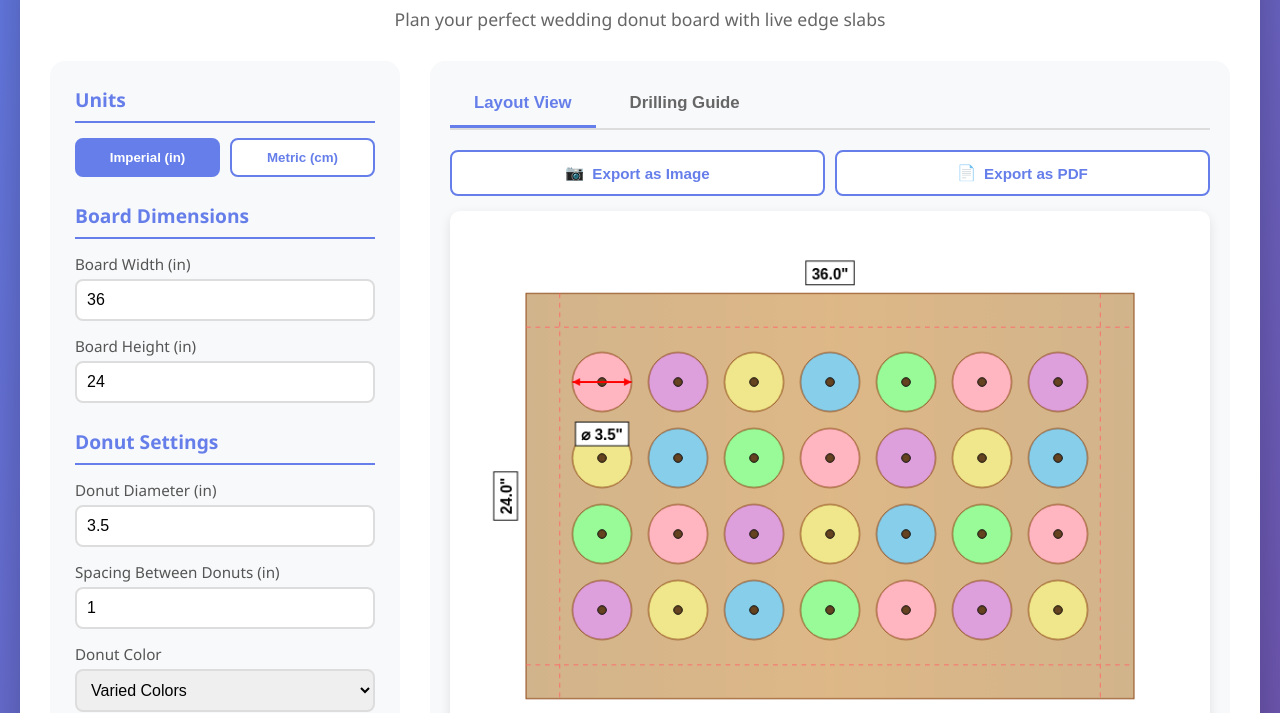
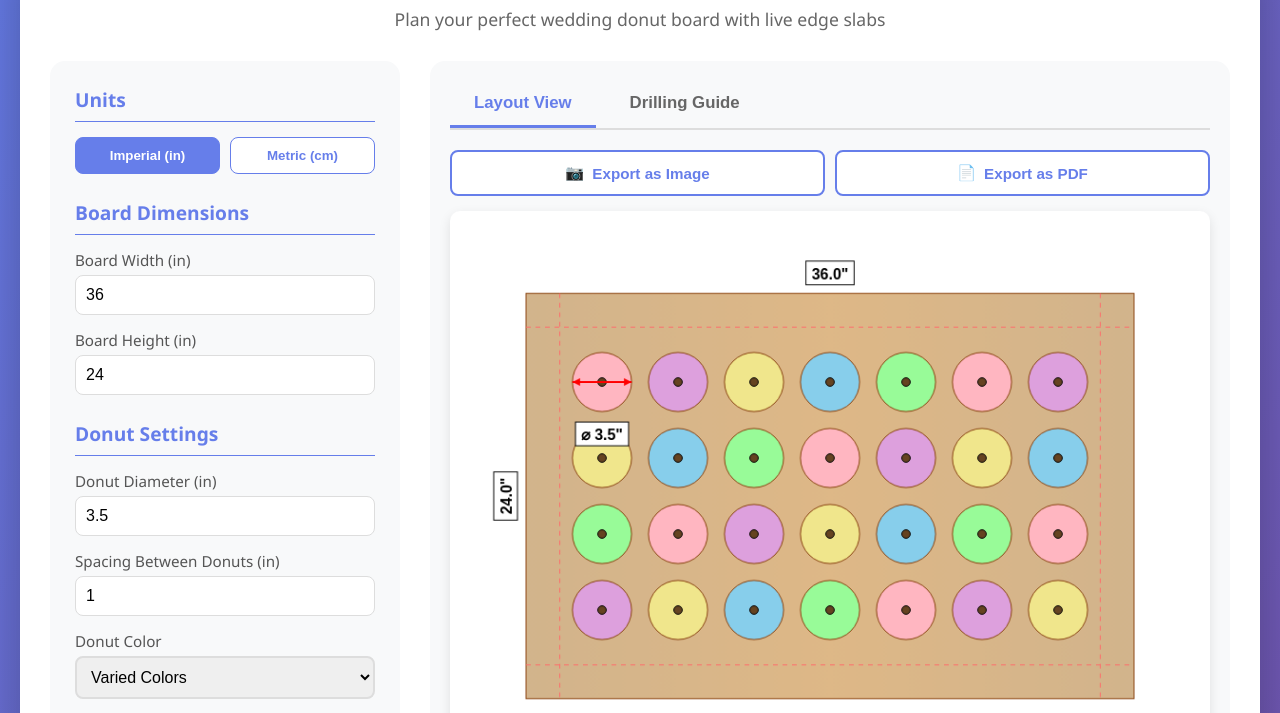
Before and after one commit to thesofrat/donut-board, a plain HTML site: page index.html in a window 1280 px wide. Shown: the part 108-821 px from the top of the page. Drawn offline with Linux system fonts and the light colour scheme.

Commit message:
Update index.html

```diff
--- a/index.html
+++ b/index.html
@@ -63,7 +63,7 @@
             color: #667eea;
             margin-bottom: 15px;
             font-size: 1.2em;
-            border-bottom: 2px solid #667eea;
+            border-bottom: 1px solid #667eea;
             padding-bottom: 8px;
         }
 
@@ -82,7 +82,7 @@
         input[type="number"] {
             width: 100%;
             padding: 10px;
-            border: 2px solid #ddd;
+            border: 1px solid #ddd;
             border-radius: 8px;
             font-size: 1em;
             transition: border-color 0.3s;
@@ -102,7 +102,7 @@
         .unit-btn {
             flex: 1;
             padding: 10px;
-            border: 2px solid #667eea;
+            border: 1px solid #667eea;
             background: white;
             color: #667eea;
             border-radius: 8px;
@@ -117,7 +117,7 @@
         }
 
         .unit-btn:hover {
-            transform: translateY(-2px);
+            transform: translateY(-1px);
             box-shadow: 0 4px 12px rgba(102, 126, 234, 0.3);
         }
 
```
